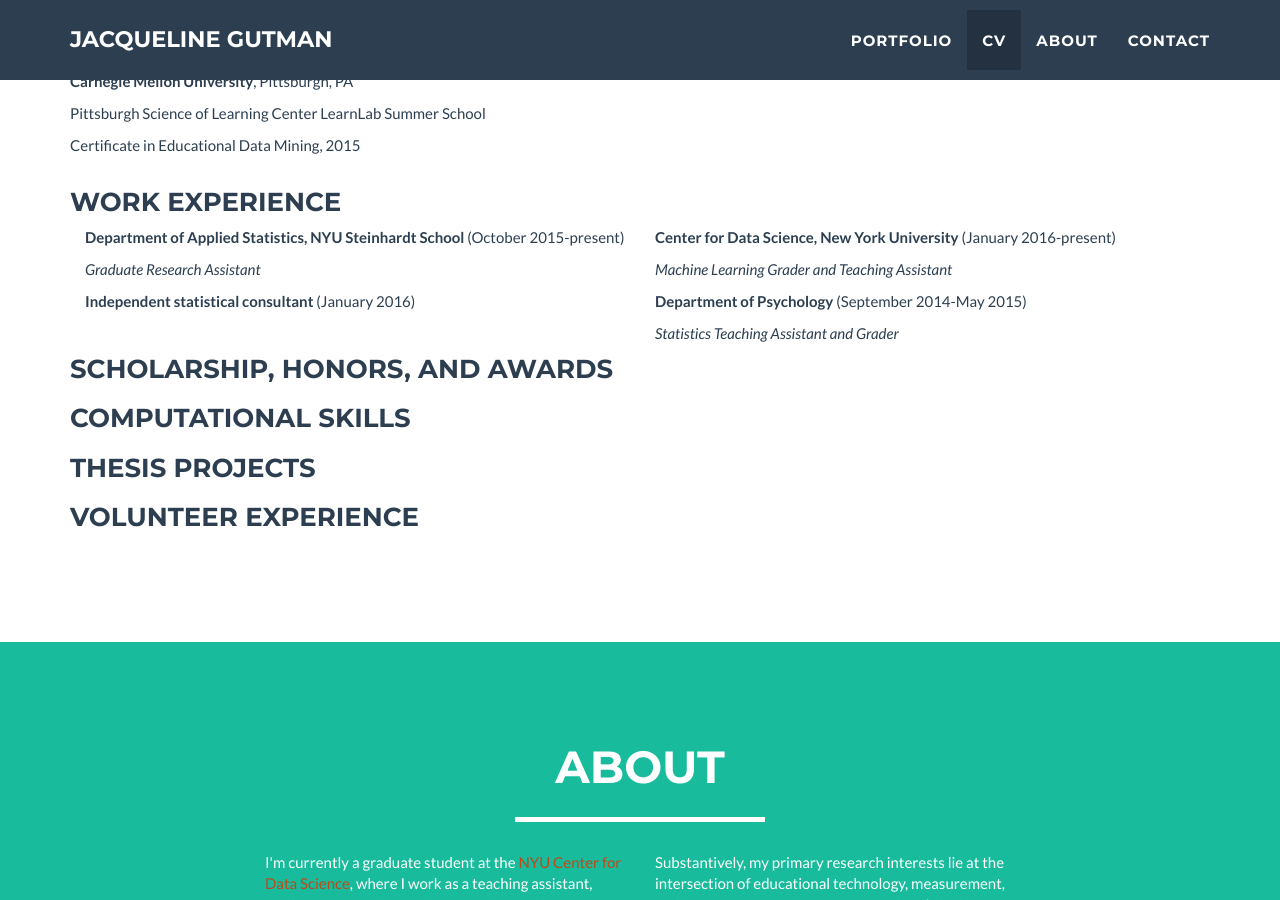
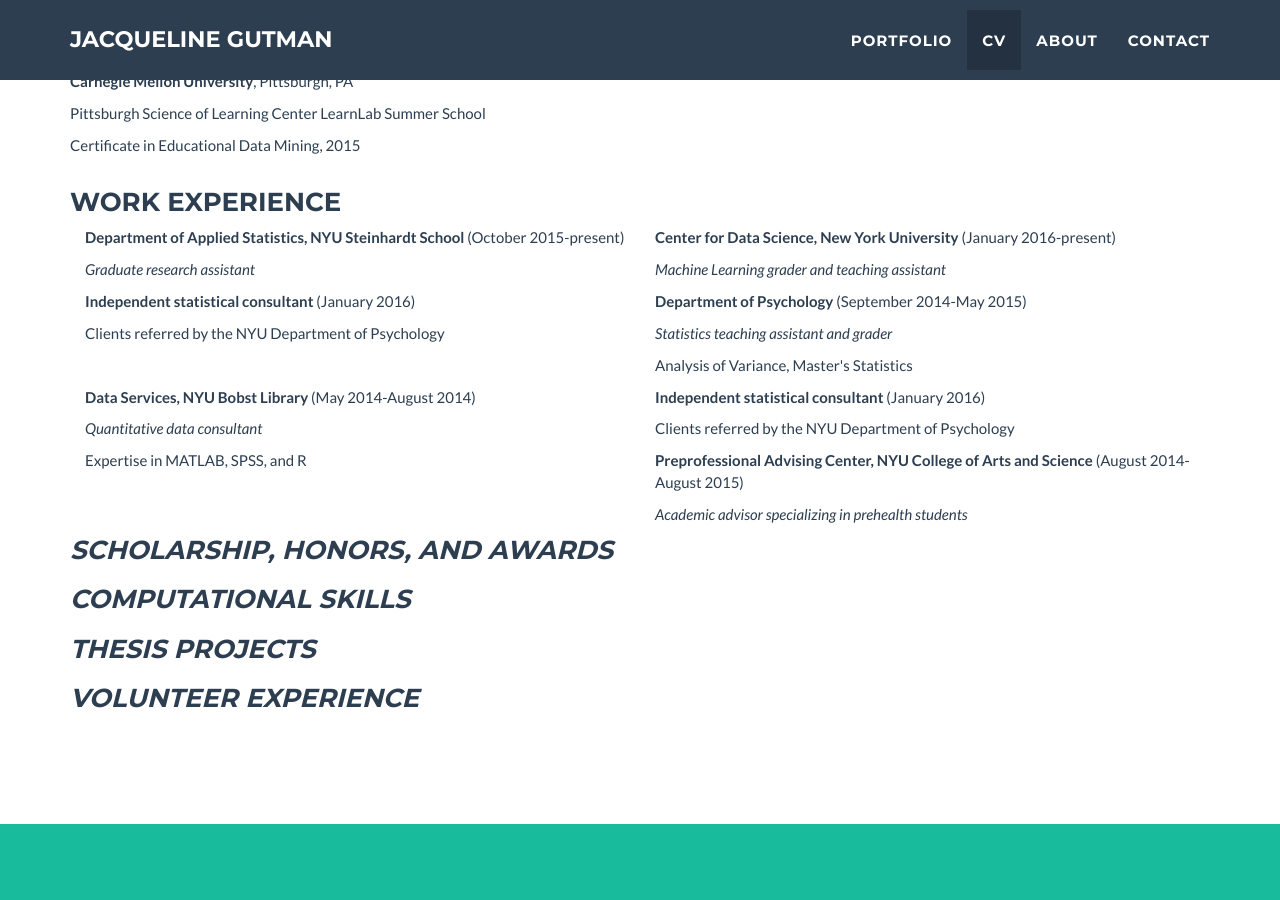
Before and after one commit to jgutman/jgutman.github.io, a Jekyll site: the page built from index.html, in a window 1280 px wide and 900 px high, scrolled down 1982 px. Built offline with Jekyll 4.4.1, drawn with Linux system fonts in a browser that asks for light colours.

Commit message:
I feel sick

```diff
--- a/_includes/cv.html
+++ b/_includes/cv.html
@@ -32,21 +32,37 @@
                <div>
                <div class="col-sm-6">
                  <p.small><b>Department of Applied Statistics, NYU Steinhardt School</b> (October 2015-present)</p>
-                  <p.small><i> Graduate Research Assistant</i></p>
+                  <p.small><i> Graduate research assistant</i></p>
                </div>
                <div class="col-sm-6">
                  <p.small><b>Center for Data Science, New York University</b> (January 2016-present)</p>
-                 <p.small><i> Machine Learning Grader and Teaching Assistant</i></p>
+                 <p.small><i> Machine Learning grader and teaching assistant</i></p>
                </div> </div>
                <div>
                <div class="col-sm-6">
                  <p.small><b>Independent statistical consultant</b> (January 2016)</p>
+                <p.small> Clients referred by the NYU Department of Psychology </p>
                </div>
                <div class="col-sm-6">
                  <p.small><b>Department of Psychology</b> (September 2014-May 2015)</p>
-                 <p.small><i>Statistics Teaching Assistant and Grader</i></p>
+                 <p.small><i>Statistics teaching assistant and grader</i></p>
+                 <p.small> Analysis of Variance, Master's Statistics </p>
                </div> </div>
-
+               <div>
+                 <div class="col-sm-6">
+                   <p.small><b>Data Services, NYU Bobst Library</b> (May 2014-August 2014)</p>
+                   <p.small><i>Quantitative data consultant</i></p>
+                   <p.small> Expertise in MATLAB, SPSS, and R </p>
+                 </div>
+                </div>
+                <div class="col-sm-6">
+                  <p.small><b>Independent statistical consultant</b> (January 2016)</p>
+                 <p.small> Clients referred by the NYU Department of Psychology </p>
+                </div>
+                <div class="col-sm-6">
+                  <p.small><b>Preprofessional Advising Center, NYU College of Arts and Science</b> (August 2014-August 2015)</p>
+                 <p.small> <i> Academic advisor specializing in prehealth students </p>
+                </div>
               <div>
                <h3> Scholarship, Honors, and Awards </h3>
               </div>
```
Also changed, not shown: 8 other files.
